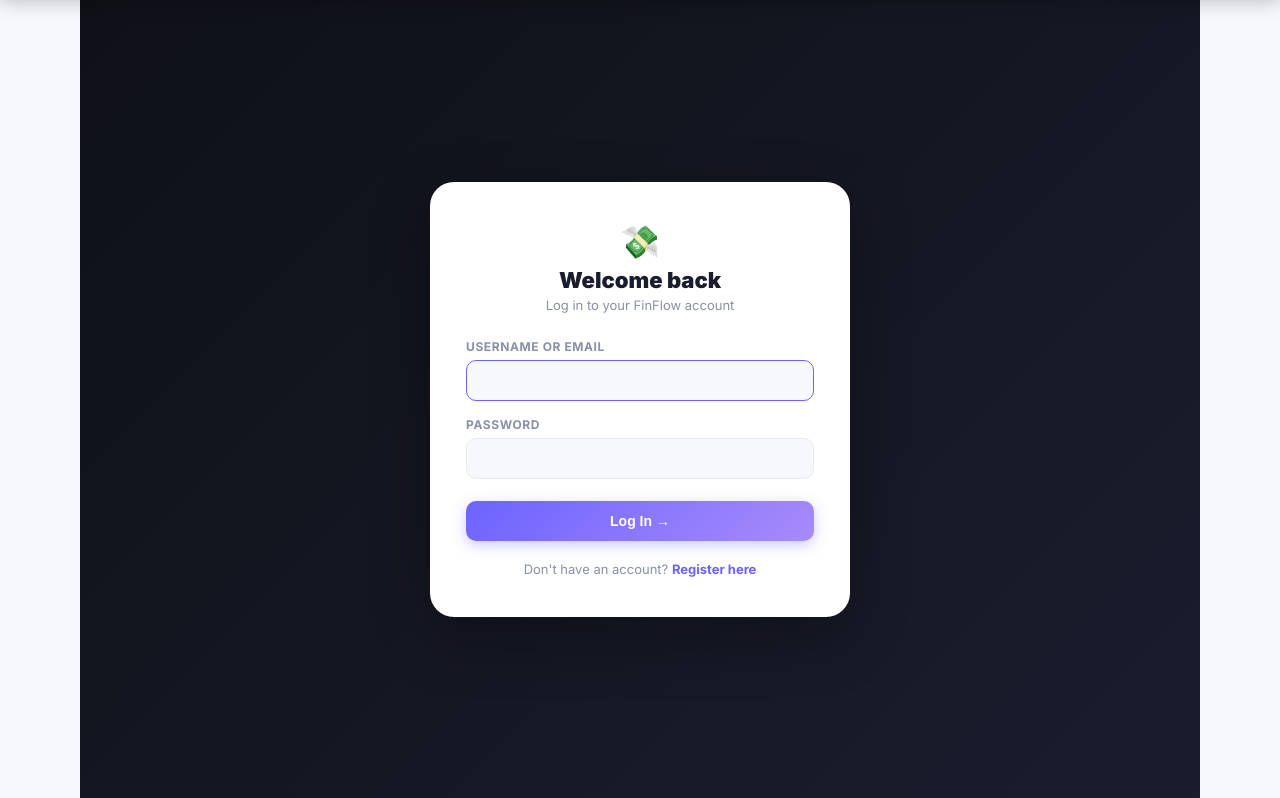
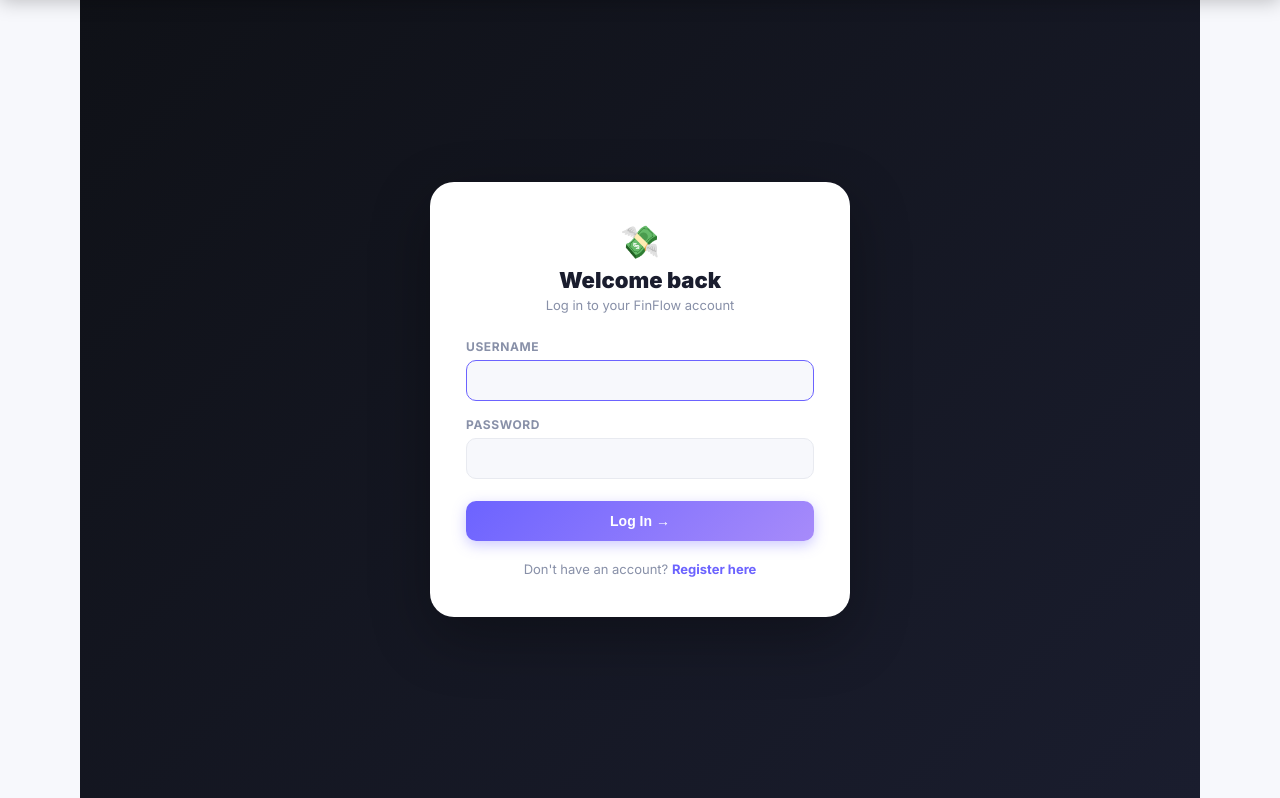
Before and after one commit to sauru10118/ITR-EXPENSE-TRACKER, a Flask app: template templates/login.html in a window 1280 px wide. Shown: the part 63-861 px from the top of the page. Run offline with Flask 3, Linux system fonts and the light colour scheme; the template is opened without the code that fills it: most values are stand-ins (such as "Sample title", 1, 10 or a date in 2020); some libraries are stand-ins or nearby versions.

Commit message:
Update login.html

```diff
--- a/templates/login.html
+++ b/templates/login.html
@@ -17,7 +17,7 @@
 
     <form class="auth-form" method="POST">
       <div>
-        <label class="form-label">Username or Email</label>
+        <label class="form-label">Username</label>
         <input class="form-input" type="text" name="identifier" required autofocus>
       </div>
       <div>
```
